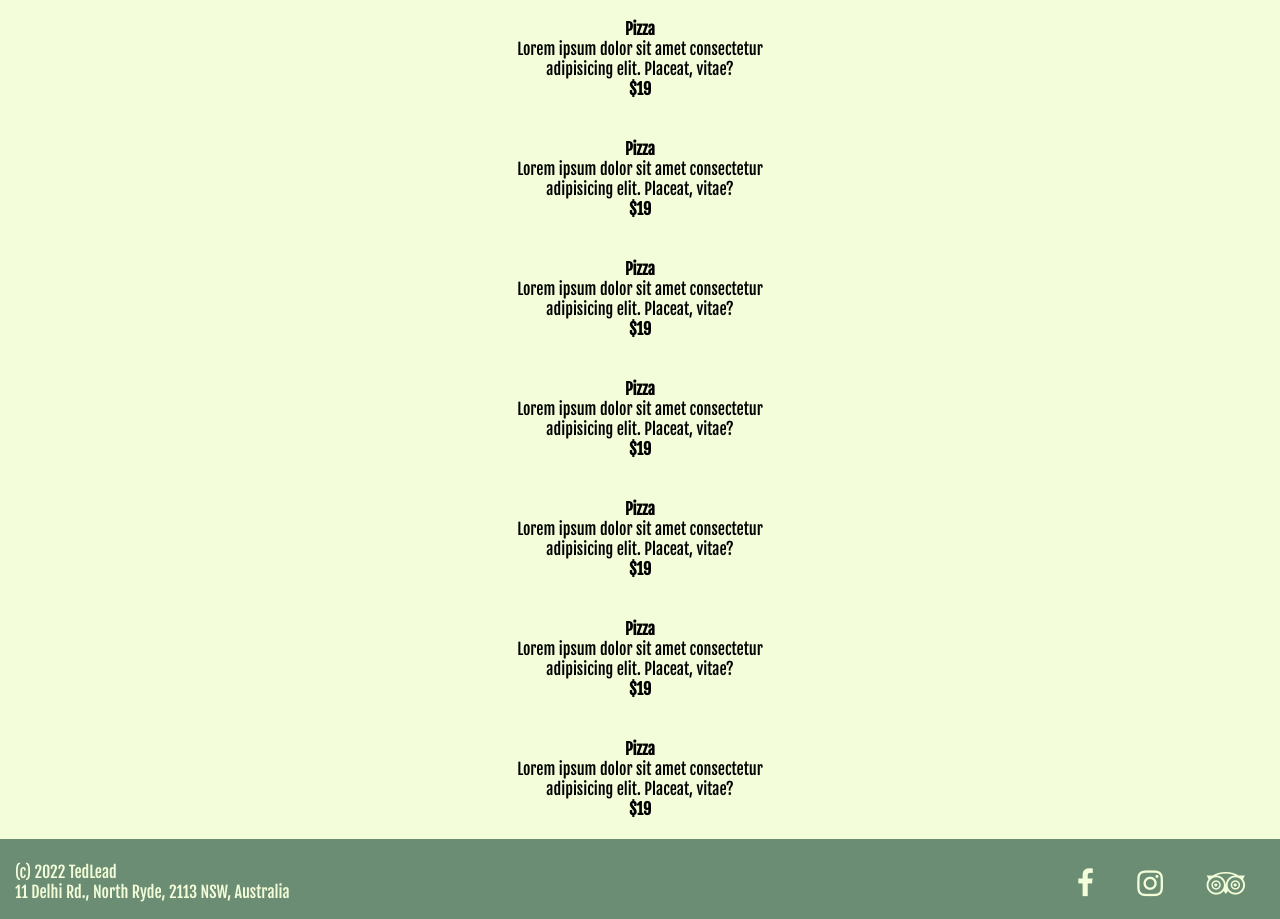
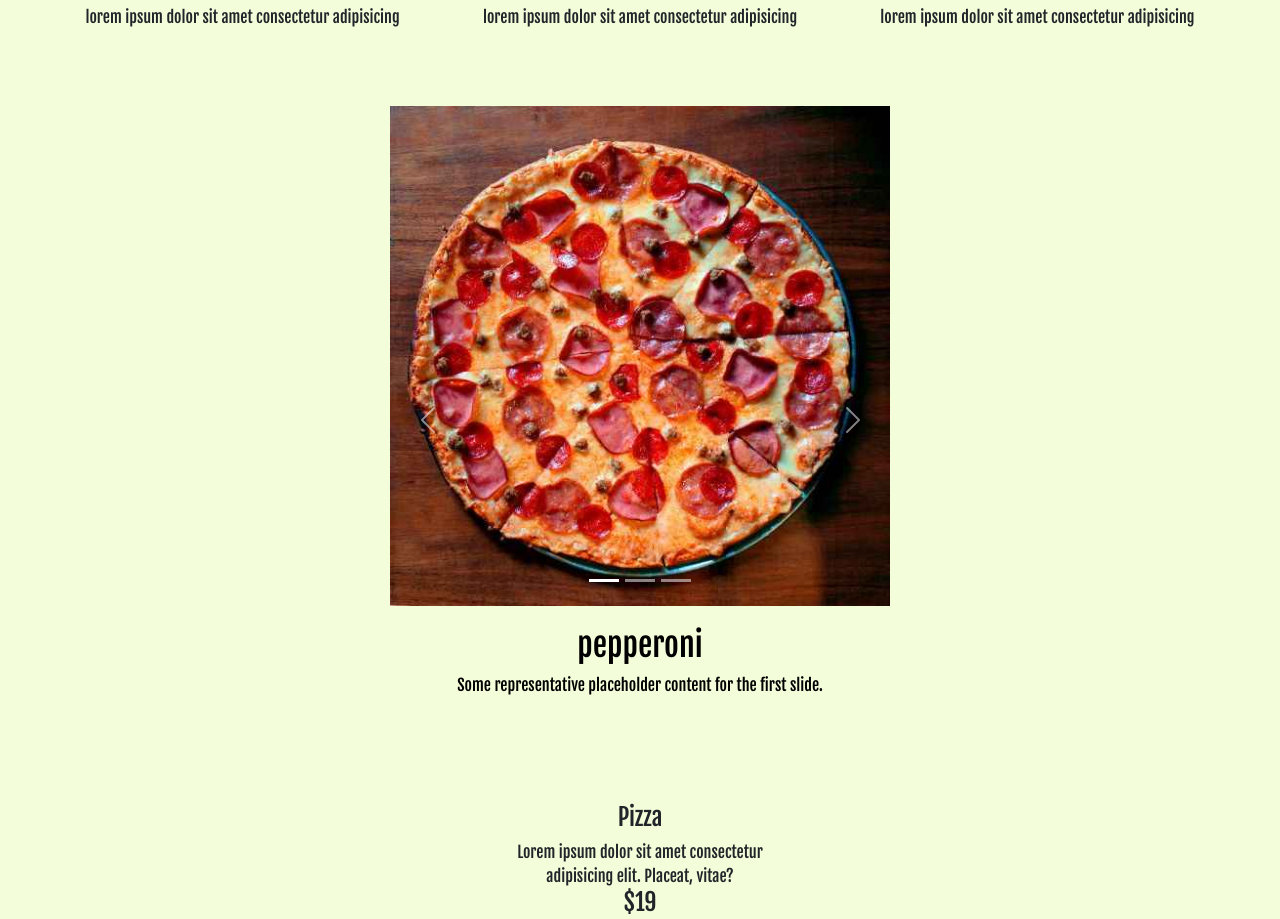
Before and after one commit to fsimizu/PreEntrega2-Simizu, a plain HTML site: page pages/menu.html in a window 1280 px wide. Shown: the part 1143-2062 px from the top of the page. Drawn offline with nearby package versions, Linux system fonts and the light colour scheme.

Commit message:
carousel en el menu

```diff
--- a/estilos/style.css
+++ b/estilos/style.css
@@ -332,6 +332,26 @@ input {
     padding: 20px;
     margin: auto;
 }
+
+#carouselExampleCaptions {
+    margin: 0px auto;
+    max-width: 500px;
+
+}
+.favoritos__fondo {
+    background-color: var(--blanco);
+    padding: 50px;
+}
+.carousel-indicators {
+    bottom: 20%;
+}
+.carousel-caption {
+    position: relative;
+    right: 0;
+    bottom: 0;
+    left: 0;
+    color: black;
+}
 /*Menu END*/
 
 @media screen and (max-width: 768px) {
--- a/pages/menu.html
+++ b/pages/menu.html
@@ -10,7 +10,8 @@
         <link rel="preconnect" href="https://fonts.gstatic.com" crossorigin>
         <link href="https://fonts.googleapis.com/css2?family=Fjalla+One&display=swap" rel="stylesheet">
         <link rel="icon" type="image/x-icon" href="../images/icon.png">
-
+        <!--Bootstrap-->
+        <link href="https://cdn.jsdelivr.net/npm/bootstrap@5.2.2/dist/css/bootstrap.min.css" rel="stylesheet" integrity="sha384-Zenh87qX5JnK2Jl0vWa8Ck2rdkQ2Bzep5IDxbcnCeuOxjzrPF/et3URy9Bv1WTRi" crossorigin="anonymous">
         <!--Social media icons-->
         <link rel="stylesheet" href="https://cdnjs.cloudflare.com/ajax/libs/font-awesome/4.7.0/css/font-awesome.min.css">
         <link rel="stylesheet" href="../estilos/style.css">
@@ -42,6 +43,7 @@
             </div>
         </section>
 
+
         <!--Infocards FAVORITOS-->
         <section class="favoritos">
             <h1 class="favoritos__header">Favourites</h1>
@@ -60,6 +62,49 @@
                 <h2 class="favoritos__name">vegetarian</h2>
                 <p class="favoritos__description">lorem ipsum dolor sit amet consectetur adipisicing</p>
             </div>
+
+        <!--Bootstrap FAVORITOS-->
+        <div class="favoritos__fondo">
+            <div id="carouselExampleCaptions" class="carousel slide" data-bs-ride="false">
+                <div class="carousel-indicators">
+                  <button type="button" data-bs-target="#carouselExampleCaptions" data-bs-slide-to="0" class="active" aria-current="true" aria-label="Slide 1"></button>
+                  <button type="button" data-bs-target="#carouselExampleCaptions" data-bs-slide-to="1" aria-label="Slide 2"></button>
+                  <button type="button" data-bs-target="#carouselExampleCaptions" data-bs-slide-to="2" aria-label="Slide 3"></button>
+                </div>
+                <div class="carousel-inner">
+                  <div class="carousel-item active">
+                    <img src="../images/fav1.jpg" class="d-block w-100" alt="favourite1">
+                    <div class="carousel-caption">
+                        <h2 class="favoritos__name">pepperoni</h2>
+                        <p class="favoritos__description">Some representative placeholder content for the first slide.</p>
+                    </div>
+                  </div>
+                  <div class="carousel-item">
+                    <img src="../images/fav2.jpg" class="d-block w-100" alt="favourite2">
+                    <div class="carousel-caption">
+                        <h2 class="favoritos__name">capricciosa</h2>
+                        <p class="favoritos__description">Some representative placeholder content for the second slide.</p>
+                    </div>
+                  </div>
+                  <div class="carousel-item">
+                    <img src="../images/fav4.jpg" class="d-block w-100" alt="favourite4">
+                    <div class="carousel-caption">
+                        <h2 class="favoritos__name">vegetarian</h2>
+                        <p class="favoritos__description">Some representative placeholder content for the third slide.</p>
+                    </div>
+                  </div>
+                </div>
+                <button class="carousel-control-prev" type="button" data-bs-target="#carouselExampleCaptions" data-bs-slide="prev">
+                  <span class="carousel-control-prev-icon" aria-hidden="true"></span>
+                  <span class="visually-hidden">Previous</span>
+                </button>
+                <button class="carousel-control-next" type="button" data-bs-target="#carouselExampleCaptions" data-bs-slide="next">
+                  <span class="carousel-control-next-icon" aria-hidden="true"></span>
+                  <span class="visually-hidden">Next</span>
+                </button>
+            </div>
+        </div>
+
         </section>
 
         <section class="menu">
@@ -143,5 +188,10 @@
             </ul>
         </nav>
     </footer>
+
+    <!--Bootstrap-->
+    <script src="https://cdn.jsdelivr.net/npm/bootstrap@5.2.2/dist/js/bootstrap.bundle.min.js" integrity="sha384-OERcA2EqjJCMA+/3y+gxIOqMEjwtxJY7qPCqsdltbNJuaOe923+mo//f6V8Qbsw3" crossorigin="anonymous"></script>
+
+
 </body>
 </html>
```
Also changed, not shown: pages/reviews.html (+6 -1 lines).
